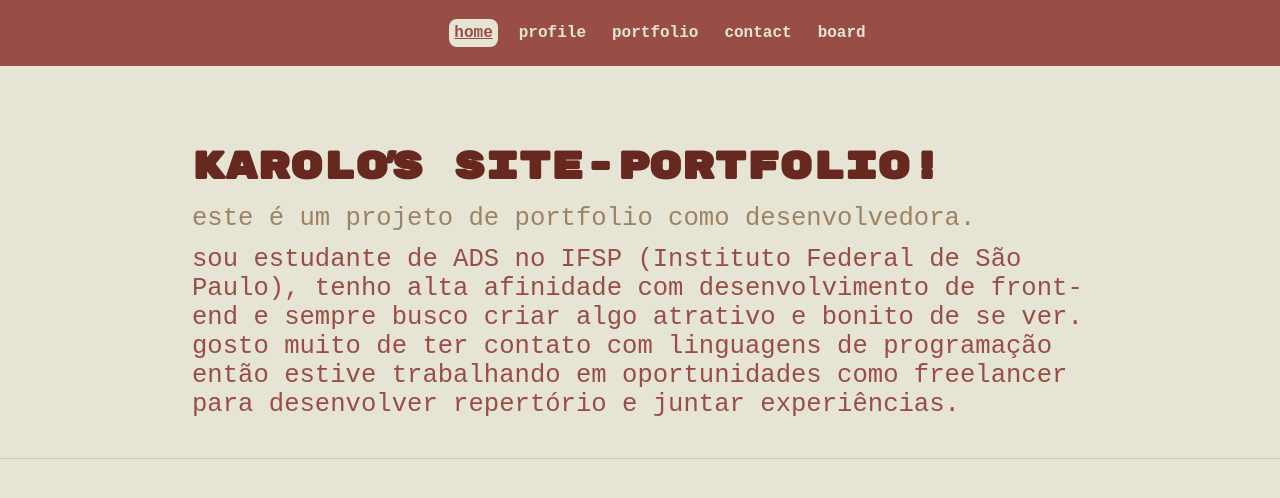
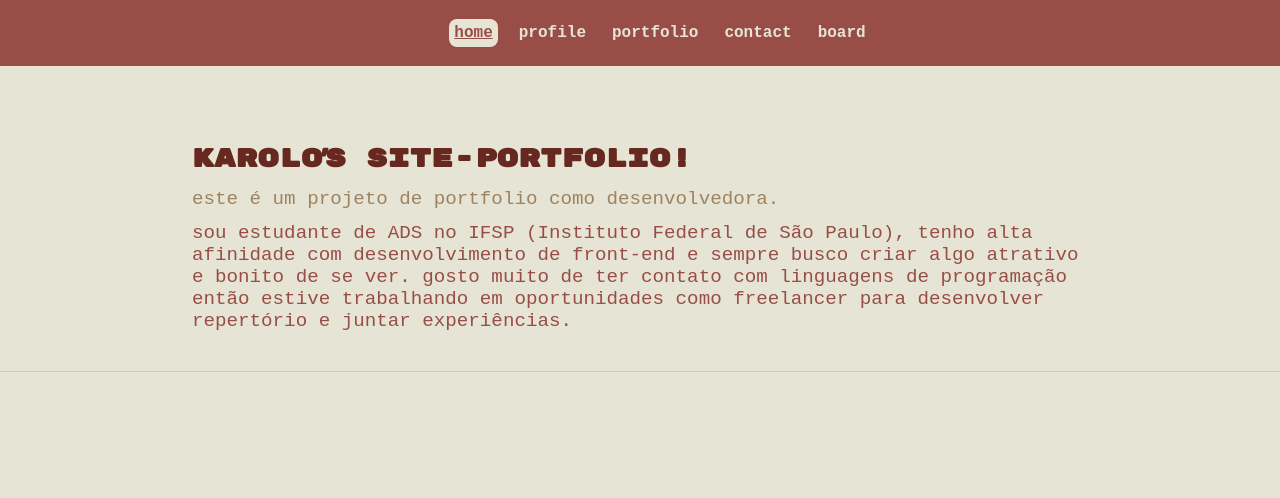
Before and after one commit to karologg/karolo-s-portfolio, a plain HTML site: page index.html in a window 1280 px wide. Drawn offline with Linux system fonts and the light colour scheme; a web font is replaced by a local one.

Commit message:
arrumar font-size

```diff
--- a/css/style.css
+++ b/css/style.css
@@ -34,7 +34,7 @@ body {
     font-family: "Rubik Mono One", monospace;
     font-weight: 700;
     font-style: bold;
-    font-size: 3vw;
+    font-size: 2vw;
     color: var(--acc-02);
     margin: 4vw 0 1vw 0;
 }
@@ -43,7 +43,7 @@ body {
     font-family: "Fuzzy Bubbles", monospace;
     font-weight: 400;
     font-style: normal;
-    font-size: 2vw;
+    font-size: 1.5vw;
     color: var(--cor-ter);
     margin: 1vw 0;
 }
@@ -51,7 +51,7 @@ body {
 .content p {
     font-weight: bold;
     color: var(--acc-01);
-    font-size: 2vw;
+    font-size: 1.5vw;
     font-weight: 100;
     margin: 1vw 0;
 }
```
